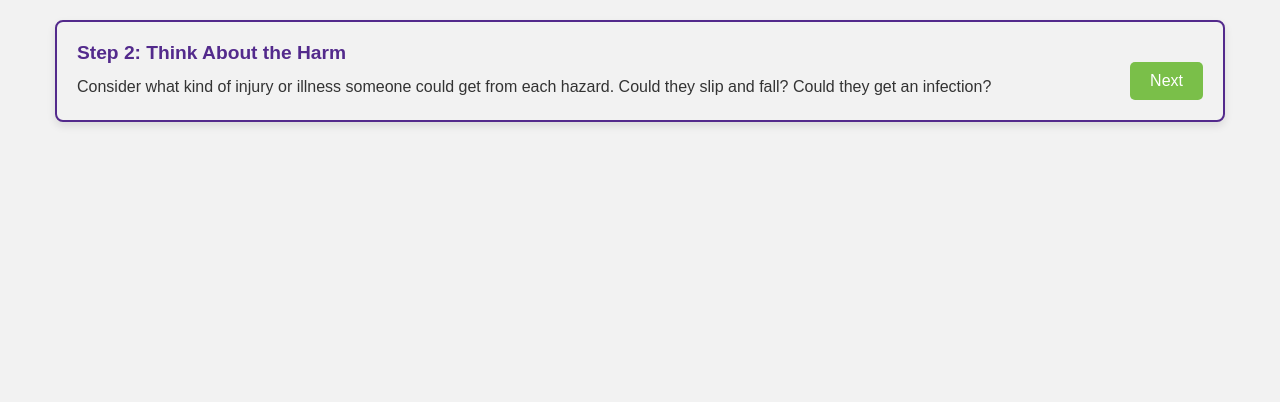
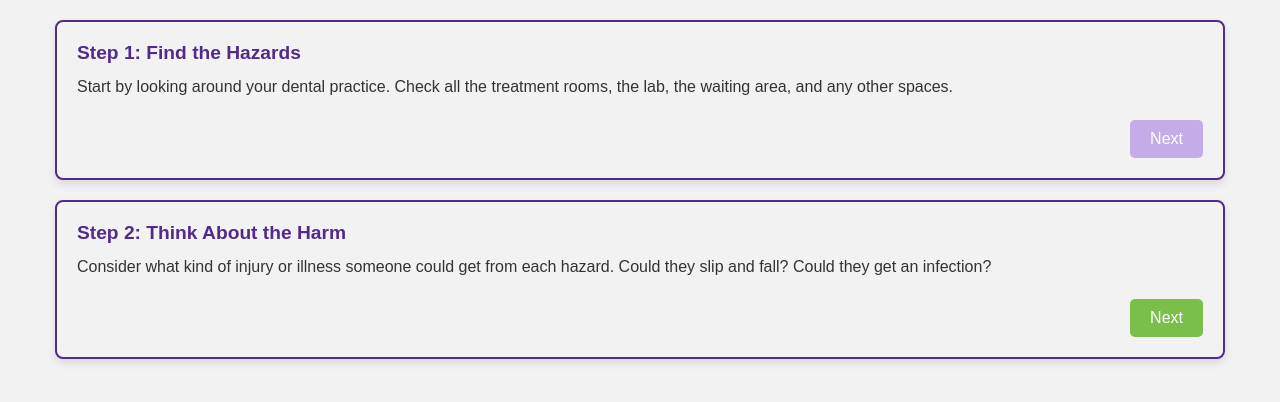
Before and after one commit to DapaLMS1/Identifying-risk, a plain HTML site: page index.html in a window 1280 px wide. Both pictures are taken after a click on the button "Next". Drawn offline with Linux system fonts and the light colour scheme.

Commit message:
Update index.html

```diff
--- a/index.html
+++ b/index.html
@@ -13,9 +13,7 @@
   .steps-container {
     width: 1170px;
     margin: 0 auto;
-    display: flex;
-    flex-wrap: wrap; /* Allows containers to wrap to the next line */
-    gap: 20px; /* Space between containers */
+    /* Removed flex properties here as we want them stacked vertically */
   }
   .step-card {
     background-color: #F2F2F2; /* Light grey container */
@@ -23,14 +21,12 @@
     border-radius: 8px;
     padding: 20px;
     box-shadow: 0 4px 8px rgba(0, 0, 0, 0.1);
+    margin-bottom: 20px; /* Space between stacked cards */
     display: none; /* Hidden by default */
-    flex: 1 1 calc(33.333% - 40px); /* Approx 3 items per row, accounting for gap */
-    box-sizing: border-box; /* Include padding and border in the element's total width and height */
-    min-width: 350px; /* Minimum width for readability before wrapping */
     position: relative; /* For positioning the next button */
   }
   .step-card.active {
-    display: block; /* Show the active step */
+    display: block; /* Show the active/previously clicked step */
   }
   .step-title {
     color: #532A8C; /* Dark purple for titles */
@@ -43,9 +39,8 @@
     line-height: 1.6;
   }
   .next-button-container {
-    position: absolute;
-    bottom: 20px;
-    right: 20px;
+    text-align: right; /* Align button to the right */
+    margin-top: 20px; /* Space above the button */
   }
   .next-button {
     background-color: #7ABF49; /* Green from brand colours */
@@ -73,7 +68,7 @@
     <div class="step-title">Step 1: Find the Hazards</div>
     <div class="step-description">Start by looking around your dental practice. Check all the treatment rooms, the lab, the waiting area, and any other spaces.</div>
     <div class="next-button-container">
-      <button class="next-button" onclick="showNextStep(2)">Next</button>
+      <button class="next-button" id="nextButton1" onclick="showNextStep(2)">Next</button>
     </div>
   </div>
 
@@ -81,7 +76,7 @@
     <div class="step-title">Step 2: Think About the Harm</div>
     <div class="step-description">Consider what kind of injury or illness someone could get from each hazard. Could they slip and fall? Could they get an infection?</div>
     <div class="next-button-container">
-      <button class="next-button" onclick="showNextStep(3)">Next</button>
+      <button class="next-button" id="nextButton2" onclick="showNextStep(3)">Next</button>
     </div>
   </div>
 
@@ -89,7 +84,7 @@
     <div class="step-title">Step 3: Think About How It Could Happen</div>
     <div class="step-description">Imagine the different ways someone could get hurt. For example, how could someone trip over a cord?</div>
     <div class="next-button-container">
-      <button class="next-button" onclick="showNextStep(4)">Next</button>
+      <button class="next-button" id="nextButton3" onclick="showNextStep(4)">Next</button>
     </div>
   </div>
 
@@ -97,7 +92,7 @@
     <div class="step-title">Step 4: Think About How Likely It Is</div>
     <div class="step-description">Decide how often you think the harm could happen. Is it something that happens a lot, or is it rare?</div>
     <div class="next-button-container">
-      <button class="next-button" onclick="showNextStep(5)">Next</button>
+      <button class="next-button" id="nextButton4" onclick="showNextStep(5)">Next</button>
     </div>
   </div>
 
@@ -105,7 +100,7 @@
     <div class="step-title">Step 5: Decide How to Fix It</div>
     <div class="step-description">Think about what you can do to stop the harm. Can you move the cord? Can you clean up the spill?</div>
     <div class="next-button-container">
-      <button class="next-button" onclick="showNextStep(6)">Next</button>
+      <button class="next-button" id="nextButton5" onclick="showNextStep(6)">Next</button>
     </div>
   </div>
 
@@ -113,7 +108,7 @@
     <div class="step-title">Step 6: Write It Down</div>
     <div class="step-description">Keep a record of your risk assessment. Write down what you found and what you plan to do about it.</div>
     <div class="next-button-container">
-      <button class="next-button" onclick="showNextStep(7)">Next</button>
+      <button class="next-button" id="nextButton6" onclick="showNextStep(7)">Next</button>
     </div>
   </div>
 
@@ -124,23 +119,26 @@
 </div>
 
 <script>
-  let currentStep = 1;
-  const totalSteps = 7; // Updated to 7 as you included "Check Again Later" as a distinct step
+  let currentVisibleStep = 1; // Tracks the highest step number that has been revealed
+  const totalSteps = 7;
 
-  function showNextStep(stepNumber) {
-    if (stepNumber <= totalSteps) {
-      // Hide the current step (if it exists)
-      const currentStepElement = document.getElementById(`step${currentStep}`);
-      if (currentStepElement) {
-        currentStepElement.classList.remove('active');
+  function showNextStep(stepNumberToShow) {
+    if (stepNumberToShow > currentVisibleStep && stepNumberToShow <= totalSteps) {
+      // Mark the *current* step's button as disabled (optional, but good UX)
+      const currentButton = document.getElementById(`nextButton${currentVisibleStep}`);
+      if (currentButton) {
+        currentButton.disabled = true;
       }
 
-      // Show the next step
-      const nextStepElement = document.getElementById(`step${stepNumber}`);
+      // Show the new step
+      const nextStepElement = document.getElementById(`step${stepNumberToShow}`);
       if (nextStepElement) {
         nextStepElement.classList.add('active');
+        // Scroll to the newly revealed step for better UX, especially on smaller screens
+        nextStepElement.scrollIntoView({ behavior: 'smooth', block: 'nearest' });
       }
-      currentStep = stepNumber;
+
+      currentVisibleStep = stepNumberToShow;
     }
   }
 </script>
```
